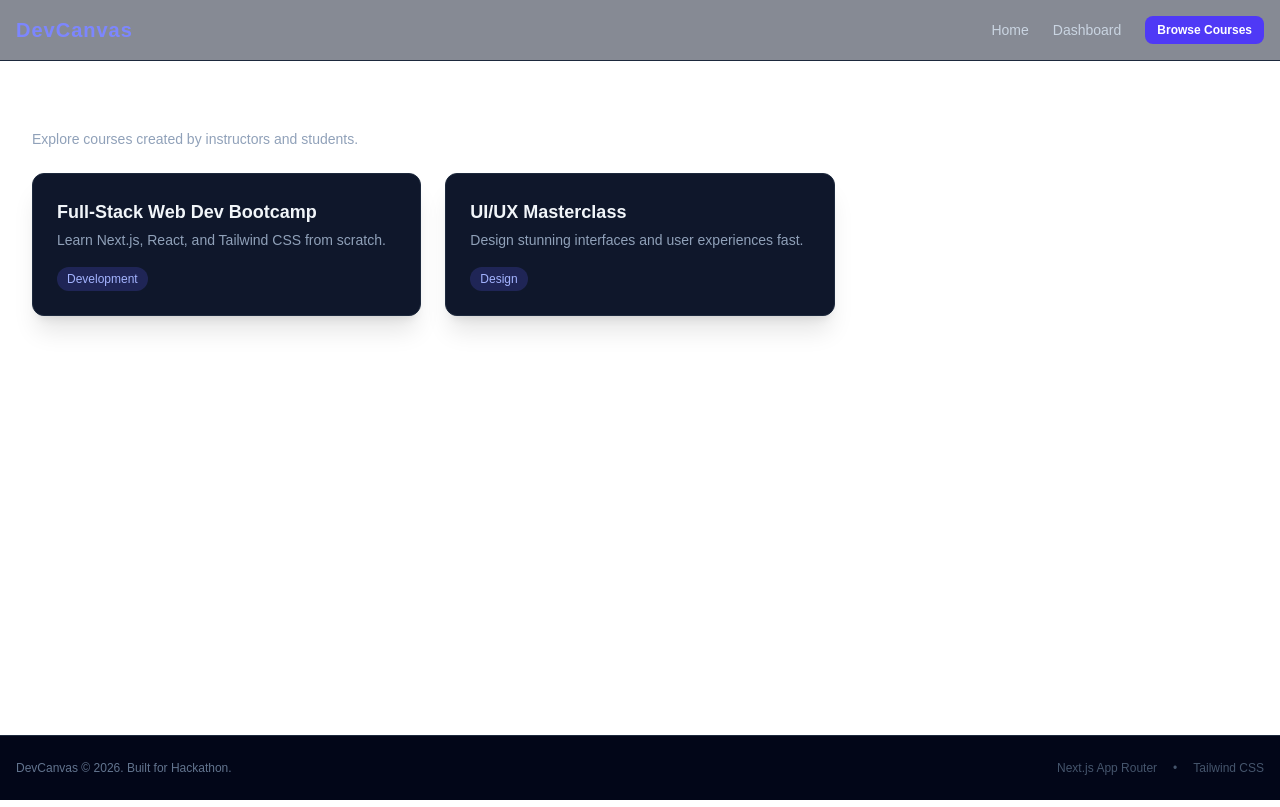
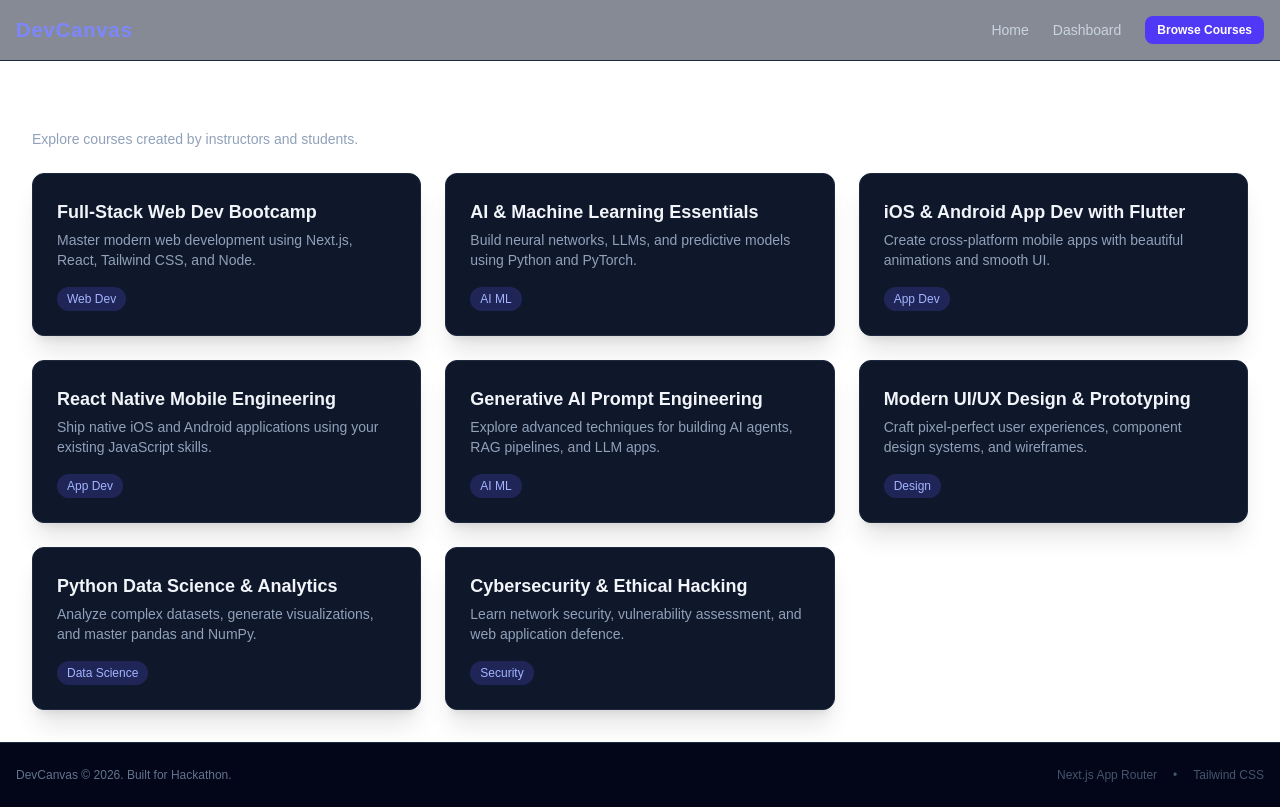
Before and after one commit to devspark-2501/DevCanvas, a Next.js app: page /browse in a window 1280 px wide. Built offline with nearby package versions, Linux system fonts and the light colour scheme.

Commit message:
Updated Course Context with Default Courses (app/components/CourseContext.js)

```diff
--- a/app/components/CourseContext.js
+++ b/app/components/CourseContext.js
@@ -8,23 +8,61 @@ export function CourseProvider({ children }) {
     {
       id: 1,
       title: "Full-Stack Web Dev Bootcamp",
-      description: "Learn Next.js, React, and Tailwind CSS from scratch.",
-      category: "Development",
+      description: "Master modern web development using Next.js, React, Tailwind CSS, and Node.",
+      category: "Web Dev",
     },
     {
       id: 2,
-      title: "UI/UX Masterclass",
-      description: "Design stunning interfaces and user experiences fast.",
+      title: "AI & Machine Learning Essentials",
+      description: "Build neural networks, LLMs, and predictive models using Python and PyTorch.",
+      category: "AI ML",
+    },
+    {
+      id: 3,
+      title: "iOS & Android App Dev with Flutter",
+      description: "Create cross-platform mobile apps with beautiful animations and smooth UI.",
+      category: "App Dev",
+    },
+    {
+      id: 4,
+      title: "React Native Mobile Engineering",
+      description: "Ship native iOS and Android applications using your existing JavaScript skills.",
+      category: "App Dev",
+    },
+    {
+      id: 5,
+      title: "Generative AI Prompt Engineering",
+      description: "Explore advanced techniques for building AI agents, RAG pipelines, and LLM apps.",
+      category: "AI ML",
+    },
+    {
+      id: 6,
+      title: "Modern UI/UX Design & Prototyping",
+      description: "Craft pixel-perfect user experiences, component design systems, and wireframes.",
       category: "Design",
+    },
+    {
+      id: 7,
+      title: "Python Data Science & Analytics",
+      description: "Analyze complex datasets, generate visualizations, and master pandas and NumPy.",
+      category: "Data Science",
+    },
+    {
+      id: 8,
+      title: "Cybersecurity & Ethical Hacking",
+      description: "Learn network security, vulnerability assessment, and web application defence.",
+      category: "Security",
     },
   ]);
 
+  const [searchQuery, setSearchQuery] = useState("");
+
   const addCourse = (newCourse) => {
-    setCourses((prev) => [...prev, { ...newCourse, id: Date.now() }]);
+    setCourses((prev) => [{ ...newCourse, id: Date.now() }, ...prev]);
   };
 
   return (
-    <CourseContext.Provider value={{ courses, addCourse }}>
+    <CourseContext.Provider value={{ courses, addCourse, searchQuery, setSearchQuery }}>
       {children}
     </CourseContext.Provider>
   );
```
